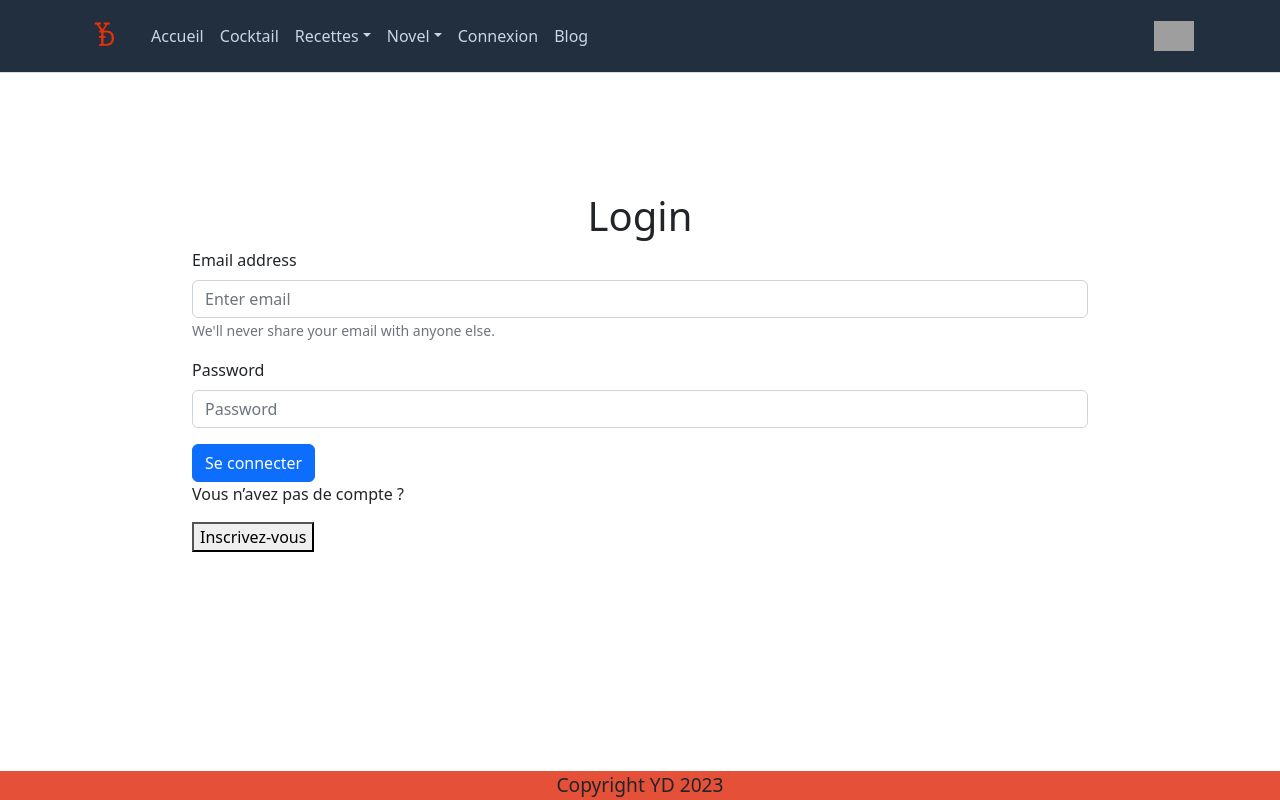
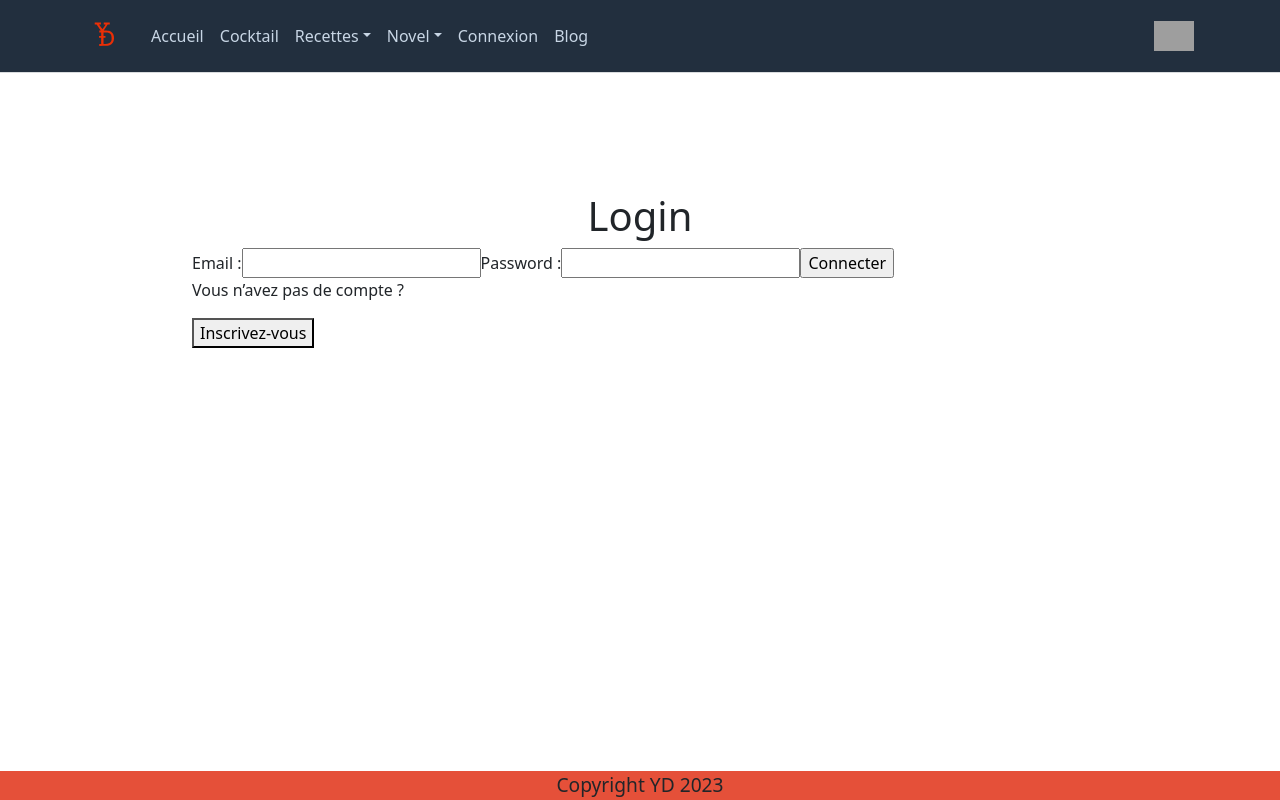
Before and after one commit to Koro0/my_books_frontend, a React (Create React App) app: page /Connexion in a window 1280 px wide. Built offline with nearby package versions, Linux system fonts and the light colour scheme; grey boxes are pictures that could not be loaded.

Commit message:
change form

```diff
--- a/src/components/Connexion/Login.component.tsx
+++ b/src/components/Connexion/Login.component.tsx
@@ -1,24 +1,42 @@
-import Button from 'react-bootstrap/Button';
-import Form from 'react-bootstrap/Form';
+import axios from "axios";
+import { useForm, SubmitHandler } from "react-hook-form";
 
+
+interface FormInput {
+  email:string,
+  password:string,
+}
 export default function Login() {
+  const {
+    register,
+    handleSubmit,
+    formState: { errors }
+  } = useForm<FormInput>();
+
+  const onSubmit:SubmitHandler<FormInput> =async (data) =>{
+    await axios.post("http://localhost:3500/api/users/login",data, {
+       headers: {
+          'Content-Type': 'application/json'
+          },
+      })
+      .then((datas)=> {
+        localStorage.setItem('token', JSON.stringify(datas.data));
+      })
+      .catch(()=> console.log('error login'));
+      console.log(JSON.stringify(data));
+  };
+
   return (
-    <Form>
-      <Form.Group className="mb-3" controlId="formBasicEmail">
-        <Form.Label>Email address</Form.Label>
-        <Form.Control type="email" placeholder="Enter email" />
-        <Form.Text className="text-muted">
-          We'll never share your email with anyone else.
-        </Form.Text>
-      </Form.Group>
-
-      <Form.Group className="mb-3" controlId="formBasicPassword">
-        <Form.Label>Password</Form.Label>
-        <Form.Control type="password" placeholder="Password" />
-      </Form.Group>
-      <Button variant="primary" type="submit">
-        Se connecter
-      </Button>
-    </Form>
+    <form onSubmit={handleSubmit(onSubmit)}>
+      <label>
+        Email :
+      </label>
+      <input {...register("email", {required: true, pattern: /^[\w-]+@([\w-]+\.)+[\w-]{2,4}$/i,})} defaultValue=""  />
+      {errors.email && <p className="errorMsg">Email is required</p>}
+      <label>Password : </label>
+      <input {...register("password", { required: true,  minLength: 8, maxLength: 20 })}/>
+      {errors.password && <p className="errorMsg">Email is required</p>}
+      <input type="submit" value={"Connecter"} />
+    </form>
   )
 }
```
